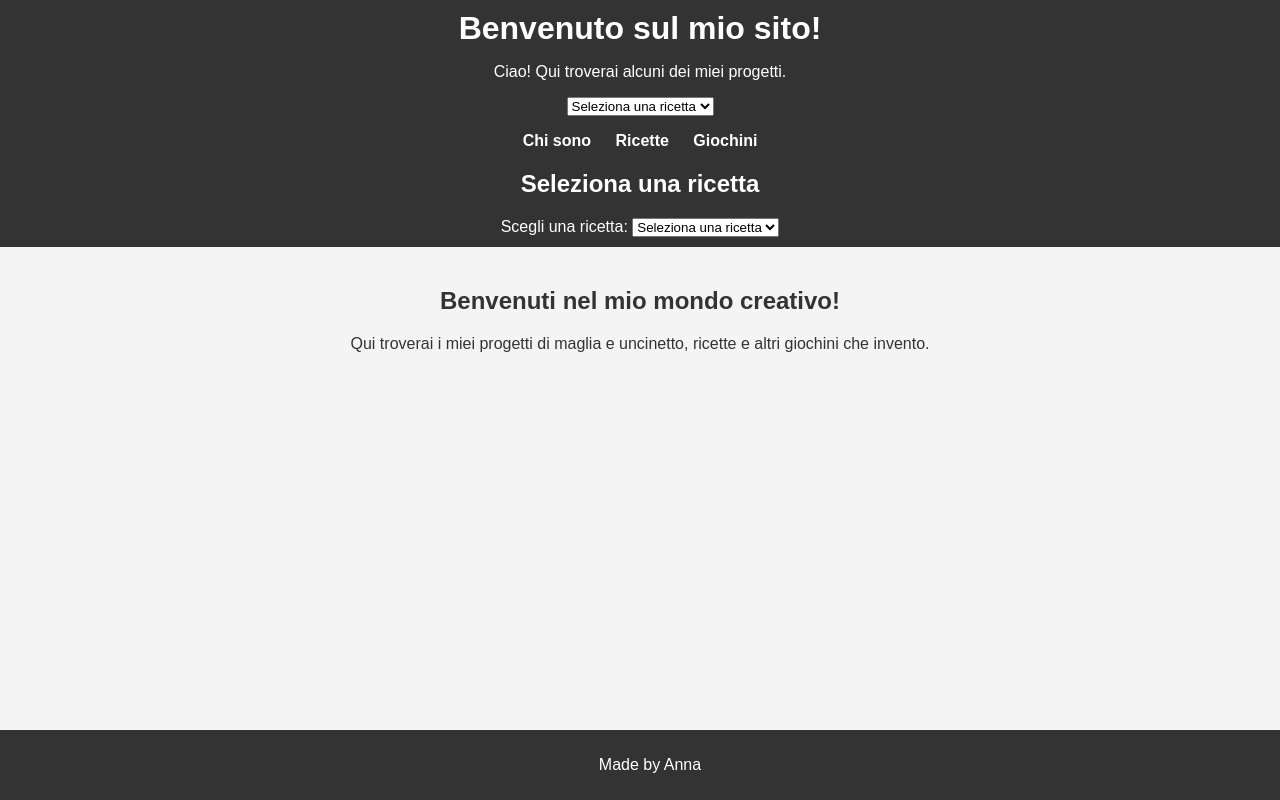
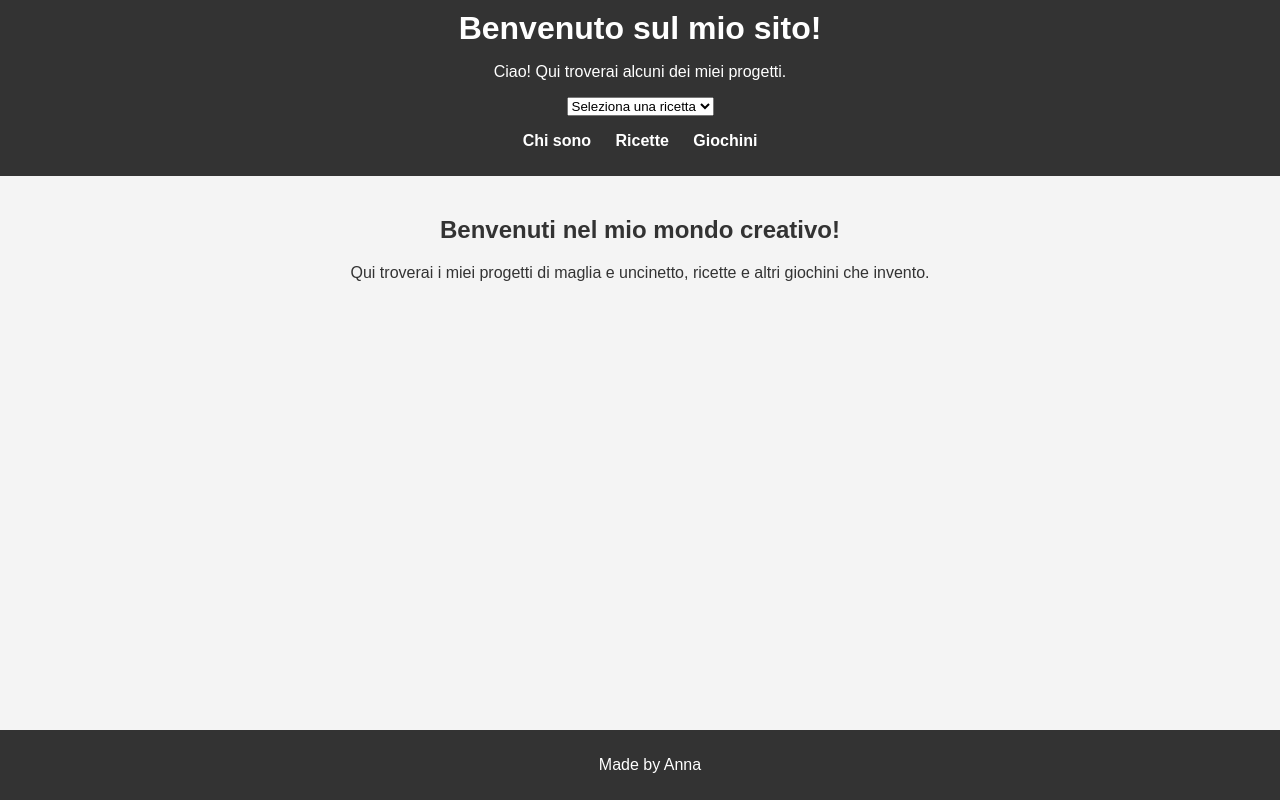
Before and after one commit to annarimbano/made-by-anna, a plain HTML site: page index.html in a window 1280 px wide. Drawn offline with Linux system fonts and the light colour scheme.

Commit message:
Update index.html

```diff
--- a/index.html
+++ b/index.html
@@ -27,17 +27,6 @@
             </ul>
         </nav>
 
-        <section id="ricette">
-    <h2>Seleziona una ricetta</h2>
-    <label for="selezionaRicetta">Scegli una ricetta:</label>
-    <select id="selezionaRicetta">
-        <option value="">Seleziona una ricetta</option>
-    </select>
-
-    <div id="dettagliRicetta"></div>
-</section>
-
-<script src="script.js"></script>
     </header>
 
     <main>
```
